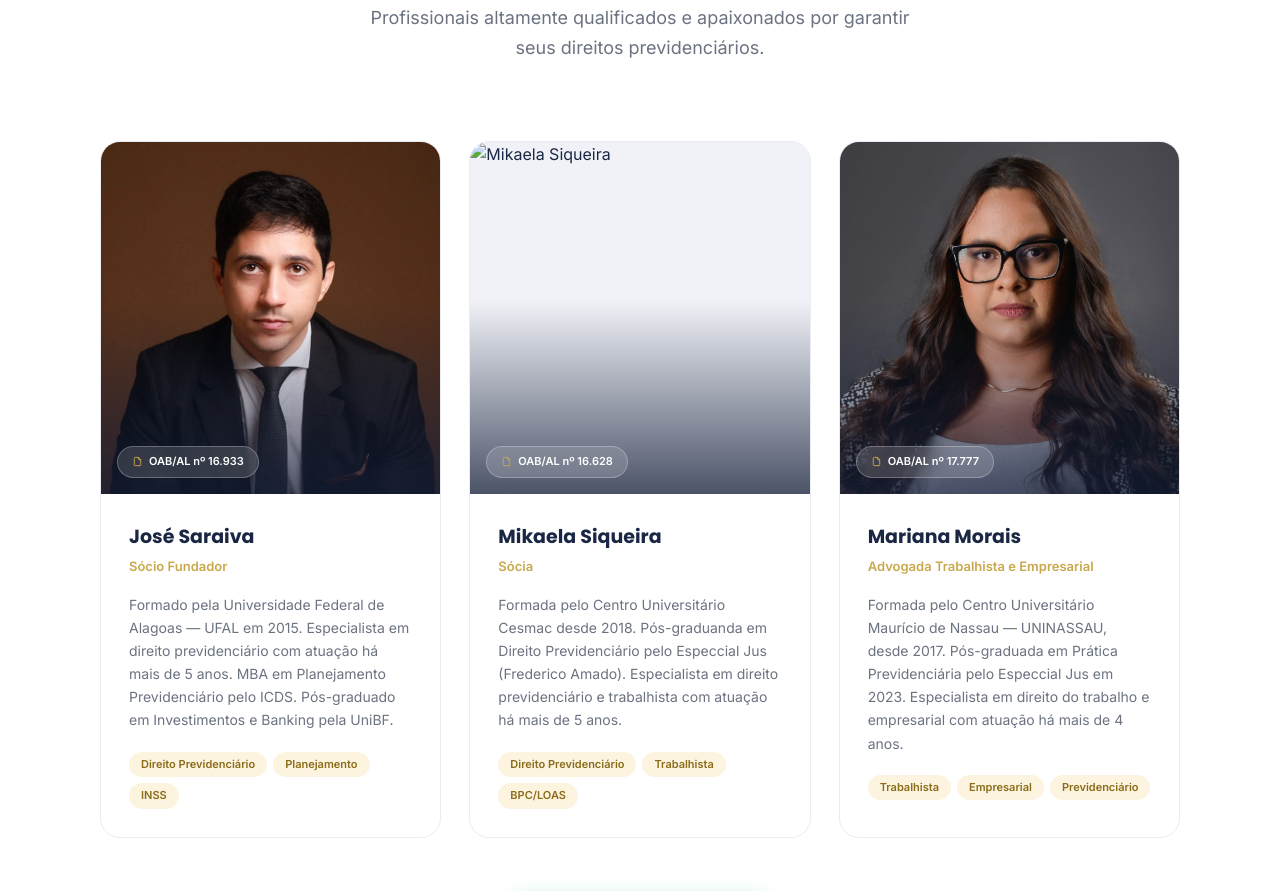
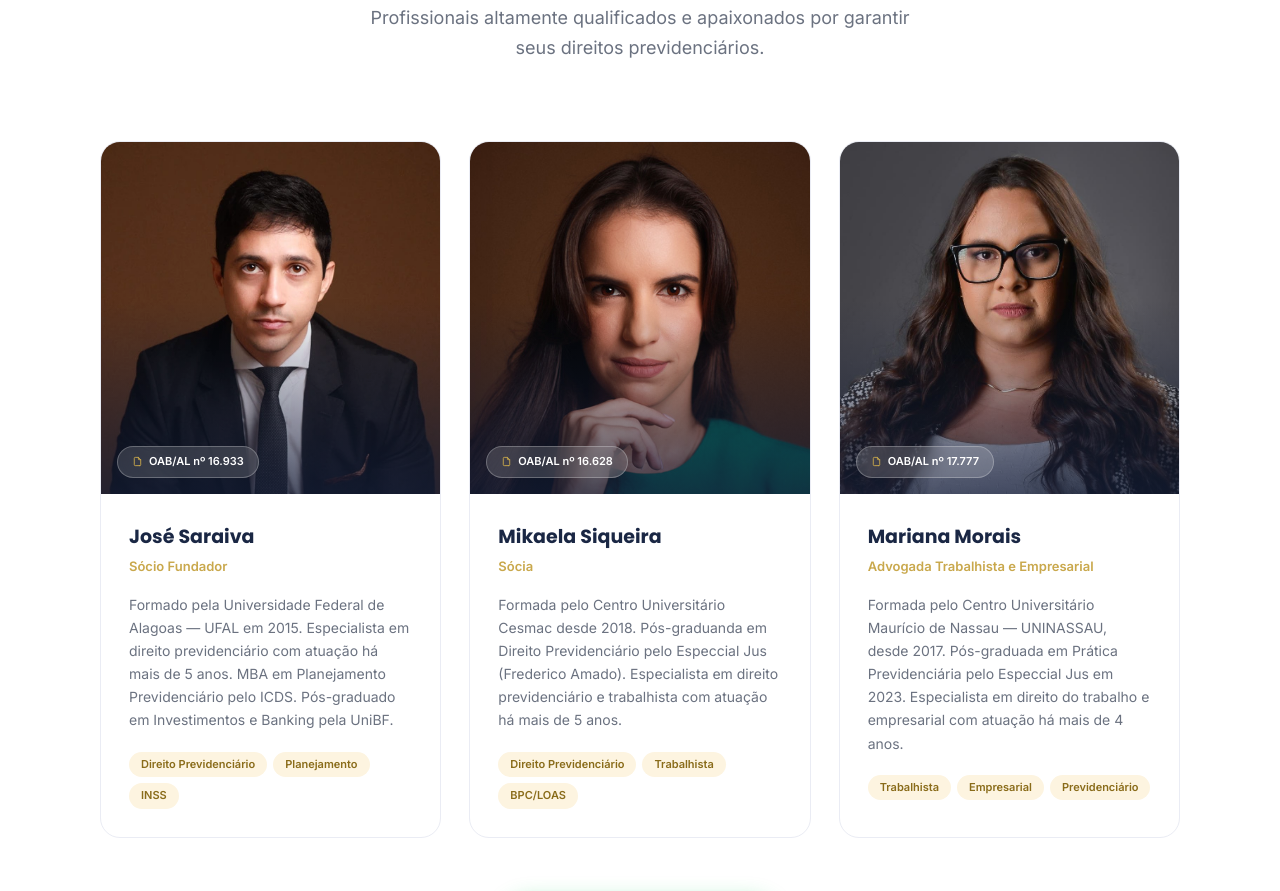
Before and after one commit to profpaulohenriquemaceio/saraivaesiqueira, a plain HTML site: page index.html in a window 1280 px wide. Shown: the part 6129-7020 px from the top of the page. Drawn offline with Linux system fonts and the light colour scheme; files whose address does not match are found by name.

Commit message:
Update index.html

```diff
--- a/index.html
+++ b/index.html
@@ -1007,7 +1007,7 @@
       <!-- Mikaela Siqueira -->
       <div class="card-clean team-card reveal delay-2">
         <div class="team-photo">
-          <img src="images/siqueira.jpg" alt="Mikaela Siqueira" loading="lazy" />
+          <img src="https://github.com/profpaulohenriquemaceio/saraivaesiqueira/blob/main/siqueira.jpg?raw=true" alt="Mikaela Siqueira" loading="lazy" />
           <div class="team-photo-overlay"></div>
           <div class="team-oab-badge">
             <svg class="icon" width="11" height="11" viewBox="0 0 24 24" fill="none" stroke="var(--gold)" stroke-width="2" stroke-linecap="round" stroke-linejoin="round"><path d="M14 3v4a1 1 0 0 0 1 1h4"/><path d="M17 21H7a2 2 0 0 1-2-2V5a2 2 0 0 1 2-2h7l5 5v11a2 2 0 0 1-2 2z"/></svg>
```
